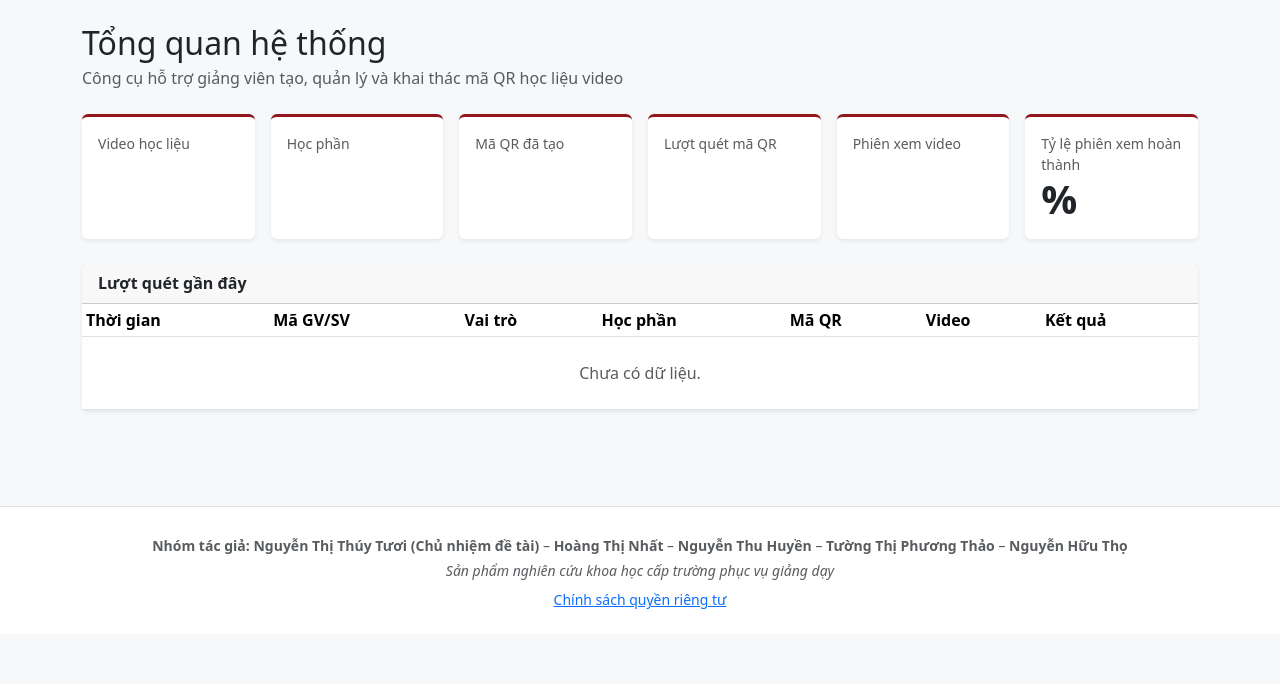
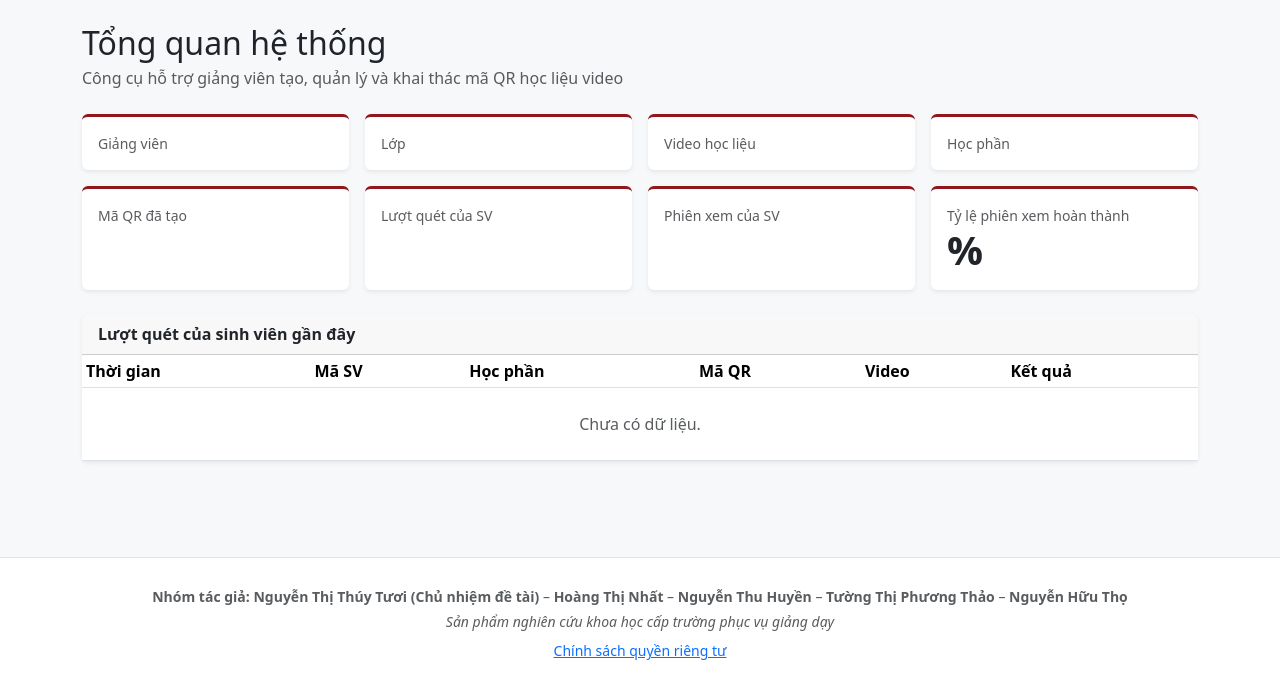
Before and after one commit to congviecanh1990-spec/slc-qr-learning-hub, a Flask app: template templates/dashboard.html in a window 1280 px wide. Shown: the part 75-759 px from the top of the page. Run offline with Flask 3, Linux system fonts and the light colour scheme; the template is opened without the code that fills it, so the values that code supplies are empty; some libraries are stand-ins or nearby versions.

Commit message:
Update v3.8

```diff
--- a/VERSION.txt
+++ b/VERSION.txt
@@ -1 +1 @@
-3.7
+3.8
--- a/app.py
+++ b/app.py
@@ -385,6 +385,14 @@ def assign_auto_class_code(class_group: ClassGroup) -> str:
     return class_group.code
 
 
+def assign_auto_school_class_code(school_class: SchoolClass) -> str:
+    """Sinh mã lớp dùng chung tự động; quản trị viên chỉ nhập tên lớp và giao GVCN."""
+    if not school_class.id:
+        db.session.flush()
+    school_class.code = f"L{school_class.id:06d}"
+    return school_class.code
+
+
 def video_is_usable(video: Video | None) -> bool:
     return bool(video and video.is_available and video.embeddable is not False and video.privacy_status != "private")
 
@@ -695,6 +703,7 @@ def register_routes(app):
             "research_page": "research",
             "error_logs_page": "errors",
             "data_management": "data_admin",
+            "update_display_name": "", "reset_lecturer_data": "",
             "backup_zip": "data_admin",
             "restore_backup": "data_admin",
         }
@@ -732,8 +741,10 @@ def register_routes(app):
         videos = visible_video_query(user).count()
         qrs = QrCode.query.filter_by(owner_id=user.id, active=True).count() if user.role != "admin" else QrCode.query.filter_by(active=True).count()
         courses = Course.query.filter_by(owner_id=user.id, active=True).count() if user.role != "admin" else Course.query.filter_by(active=True).count()
-        scan_q = ScanLog.query.join(QrCode, ScanLog.qr_id == QrCode.id)
-        watch_q = WatchSession.query.join(QrCode, WatchSession.qr_id == QrCode.id)
+
+        # Giao diện thống kê chỉ đánh giá hoạt động quét/xem của sinh viên.
+        scan_q = ScanLog.query.join(QrCode, ScanLog.qr_id == QrCode.id).filter(ScanLog.role == "SV")
+        watch_q = WatchSession.query.join(QrCode, WatchSession.qr_id == QrCode.id).filter(WatchSession.role == "SV")
         if user.role != "admin":
             scan_q = scan_q.filter(QrCode.owner_id == user.id)
             watch_q = watch_q.filter(QrCode.owner_id == user.id)
@@ -742,8 +753,14 @@ def register_routes(app):
         completed = watch_q.filter(WatchSession.completed.is_(True)).count()
         completion_rate = round(100 * completed / watch, 1) if watch else 0
         recent_scans = scan_q.order_by(ScanLog.scanned_at.desc()).limit(10).all()
-        return render_template("dashboard.html", videos=videos, courses=courses, qrs=qrs, scans=scans, watch=watch,
-                               completion_rate=completion_rate, recent_scans=recent_scans)
+        lecturer_count = User.query.filter_by(role="lecturer").count()
+        class_count = SchoolClass.query.filter_by(active=True).count()
+        lecturers_for_reset = User.query.filter_by(role="lecturer").order_by(User.name, User.email).all() if user.role == "admin" else []
+        return render_template(
+            "dashboard.html", videos=videos, courses=courses, qrs=qrs, scans=scans, watch=watch,
+            completion_rate=completion_rate, recent_scans=recent_scans, lecturer_count=lecturer_count,
+            class_count=class_count, lecturers_for_reset=lecturers_for_reset,
+        )
 
     @app.get("/auth/login")
     def login():
@@ -783,7 +800,10 @@ def register_routes(app):
                 db.session.add(user)
                 db.session.flush()
             else:
-                user.name = info.get("name") or user.name
+                # Họ tên hiển thị có thể được người dùng hiệu chỉnh trong Web App;
+                # không ghi đè lại bằng tên hồ sơ Google ở những lần đăng nhập sau.
+                if not (user.name or "").strip():
+                    user.name = info.get("name") or email
                 user.google_sub = info.get("sub") or user.google_sub
                 # Quyền quản trị chỉ dựa trên ADMIN_EMAILS hiện hành. Mọi tài khoản
                 # Google khác luôn là giảng viên, kể cả trước đây từng được cấu hình admin.
@@ -828,6 +848,19 @@ def register_routes(app):
             db.session.commit()
             flash(f"Đăng nhập thất bại: {exc}", "danger")
             return redirect(url_for("index"))
+
+    @app.post("/profile/display-name")
+    @login_required
+    def update_display_name():
+        user = current_user()
+        display_name = re.sub(r"\s+", " ", (request.form.get("display_name") or "").strip())
+        if len(display_name) < 2:
+            flash("Vui lòng nhập họ và tên đầy đủ để hiển thị trên hệ thống.", "warning")
+            return redirect(url_for("index"))
+        user.name = display_name[:255]
+        db.session.commit()
+        flash("Đã cập nhật họ tên hiển thị.", "success")
+        return redirect(url_for("index"))
 
     @app.get("/auth/logout")
     def logout():
@@ -1934,22 +1967,18 @@ def register_routes(app):
     @login_required
     def analytics():
         user = current_user()
-        scan_q = ScanLog.query.join(QrCode, ScanLog.qr_id == QrCode.id)
-        watch_q = WatchSession.query.join(QrCode, WatchSession.qr_id == QrCode.id)
+        scan_q = ScanLog.query.join(QrCode, ScanLog.qr_id == QrCode.id).filter(ScanLog.role == "SV")
+        watch_q = WatchSession.query.join(QrCode, WatchSession.qr_id == QrCode.id).filter(WatchSession.role == "SV")
         if user.role != "admin":
             scan_q = scan_q.filter(QrCode.owner_id == user.id)
             watch_q = watch_q.filter(QrCode.owner_id == user.id)
 
         participant = request.args.get("participant", "").strip()
-        role = request.args.get("role", "").strip()
         class_code = request.args.get("class_code", "").strip()
         qr_slug = request.args.get("qr", "").strip()
         if participant:
             scan_q = scan_q.filter(ScanLog.participant_code.ilike(f"%{participant}%"))
             watch_q = watch_q.filter(WatchSession.participant_code.ilike(f"%{participant}%"))
-        if role in {"GV", "SV"}:
-            scan_q = scan_q.filter(ScanLog.role == role)
-            watch_q = watch_q.filter(WatchSession.role == role)
         if class_code:
             scan_q = scan_q.filter(ScanLog.class_code == class_code)
             watch_q = watch_q.filter(WatchSession.class_code == class_code)
@@ -1974,7 +2003,7 @@ def register_routes(app):
         for legacy in ClassGroup.query.all():
             class_name_map.setdefault(legacy.code, legacy.name)
 
-        day_q = db.session.query(func.date(ScanLog.scanned_at), func.count(ScanLog.id)).join(QrCode, ScanLog.qr_id == QrCode.id)
+        day_q = db.session.query(func.date(ScanLog.scanned_at), func.count(ScanLog.id)).join(QrCode, ScanLog.qr_id == QrCode.id).filter(ScanLog.role == "SV")
         if user.role != "admin":
             day_q = day_q.filter(QrCode.owner_id == user.id)
         by_day = day_q.group_by(func.date(ScanLog.scanned_at)).order_by(func.date(ScanLog.scanned_at)).limit(30).all()
@@ -1989,13 +2018,13 @@ def register_routes(app):
     def export_scans():
         out = io.StringIO()
         w = csv.writer(out)
-        w.writerow(["scan_id", "participant_code", "role", "class_code", "course", "qr_slug", "video_id", "scanned_at", "success"])
-        user = current_user()
-        q = ScanLog.query.join(QrCode, ScanLog.qr_id == QrCode.id)
+        w.writerow(["Mã lượt quét", "Mã sinh viên", "Mã lớp", "Học phần", "Mã QR", "Mã video YouTube", "Thời gian quét", "Thành công"])
+        user = current_user()
+        q = ScanLog.query.join(QrCode, ScanLog.qr_id == QrCode.id).filter(ScanLog.role == "SV")
         if user.role != "admin":
             q = q.filter(QrCode.owner_id == user.id)
         for s in q.order_by(ScanLog.scanned_at).all():
-            w.writerow([s.id, s.participant_code, s.role, s.class_code, s.course.code if s.course else "", s.qr.slug if s.qr else "", s.video.youtube_video_id if s.video else "", s.scanned_at.isoformat(), int(s.success)])
+            w.writerow([s.id, s.participant_code, s.class_code, s.course.code if s.course else "", s.qr.slug if s.qr else "", s.video.youtube_video_id if s.video else "", s.scanned_at.isoformat(), int(s.success)])
         return Response(out.getvalue(), mimetype="text/csv", headers={"Content-Disposition": "attachment; filename=scan_logs.csv"})
 
     @app.get("/exports/watch.csv")
@@ -2003,13 +2032,13 @@ def register_routes(app):
     def export_watch():
         out = io.StringIO()
         w = csv.writer(out)
-        w.writerow(["session_key", "participant_code", "role", "class_code", "qr_slug", "video_id", "started_at", "estimated_watch_seconds", "max_position", "duration_seconds", "completion_percent", "completed"])
-        user = current_user()
-        q = WatchSession.query.join(QrCode, WatchSession.qr_id == QrCode.id)
+        w.writerow(["Mã phiên xem", "Mã sinh viên", "Mã lớp", "Mã QR", "Mã video YouTube", "Thời gian bắt đầu", "Thời lượng xem ước tính", "Vị trí xa nhất", "Thời lượng video", "Tỷ lệ hoàn thành", "Đã hoàn thành"])
+        user = current_user()
+        q = WatchSession.query.join(QrCode, WatchSession.qr_id == QrCode.id).filter(WatchSession.role == "SV")
         if user.role != "admin":
             q = q.filter(QrCode.owner_id == user.id)
         for s in q.order_by(WatchSession.started_at).all():
-            w.writerow([s.session_key, s.participant_code, s.role, s.class_code, s.qr.slug if s.qr else "", s.video.youtube_video_id if s.video else "", s.started_at.isoformat(), round(s.estimated_watch_seconds, 2), round(s.max_position, 2), round(s.duration_seconds, 2), round(s.completion_percent, 2), int(s.completed)])
+            w.writerow([s.session_key, s.participant_code, s.class_code, s.qr.slug if s.qr else "", s.video.youtube_video_id if s.video else "", s.started_at.isoformat(), round(s.estimated_watch_seconds, 2), round(s.max_position, 2), round(s.duration_seconds, 2), round(s.completion_percent, 2), int(s.completed)])
         return Response(out.getvalue(), mimetype="text/csv", headers={"Content-Disposition": "attachment; filename=watch_sessions.csv"})
 
 
@@ -2059,21 +2088,20 @@ def register_routes(app):
         if user.role != "admin":
             flash("Bạn không có quyền thực hiện thao tác này.", "warning")
             return redirect(url_for("index"))
-        code = (request.form.get("class_code") or "").strip().upper()
         name = (request.form.get("class_name") or "").strip()
         homeroom_id = request.form.get("homeroom_teacher_id", type=int)
-        if not code or not name:
-            flash("Vui lòng nhập mã lớp và tên lớp.", "warning")
-            return redirect(url_for("classes_page"))
-        if SchoolClass.query.filter_by(code=code).first():
-            flash("Mã lớp đã tồn tại trong hệ thống.", "warning")
+        if not name:
+            flash("Vui lòng nhập tên lớp.", "warning")
             return redirect(url_for("classes_page"))
         teacher = db.session.get(User, homeroom_id) if homeroom_id else None
         if teacher and teacher.role != "lecturer":
             teacher = None
-        db.session.add(SchoolClass(code=code[:64], name=name[:255], homeroom_teacher_id=teacher.id if teacher else None))
+        school_class = SchoolClass(code=f"TMP-{secrets.token_hex(8)}", name=name[:255], homeroom_teacher_id=teacher.id if teacher else None)
+        db.session.add(school_class)
+        db.session.flush()
+        assign_auto_school_class_code(school_class)
         db.session.commit()
-        flash(f"Đã tạo lớp “{name}” và lưu vào danh mục lớp dùng chung.", "success")
+        flash(f"Đã tạo lớp “{name}”. Mã lớp {school_class.code} được hệ thống tự động tạo.", "success")
         return redirect(url_for("classes_page"))
 
     @app.post("/admin/classes/<int:class_id>/homeroom")
@@ -2390,6 +2418,59 @@ def register_routes(app):
             lecturers=lecturers,
         )
 
+    def delete_lecturer_business_data(lecturer: User):
+        """Xóa dữ liệu nghiệp vụ/thử nghiệm của một GV nhưng giữ tài khoản, họ tên, email, mã GV và quyền GVCN."""
+        qr_ids = [x[0] for x in db.session.query(QrCode.id).filter(QrCode.owner_id == lecturer.id).all()]
+        course_ids = [x[0] for x in db.session.query(Course.id).filter(Course.owner_id == lecturer.id).all()]
+        channel_ids = [x[0] for x in db.session.query(YouTubeChannel.id).filter(YouTubeChannel.user_id == lecturer.id).all()]
+
+        if qr_ids:
+            watch_ids = [x[0] for x in db.session.query(WatchSession.id).filter(WatchSession.qr_id.in_(qr_ids)).all()]
+            if watch_ids:
+                WatchEvent.query.filter(WatchEvent.watch_session_id.in_(watch_ids)).delete(synchronize_session=False)
+            WatchSession.query.filter(WatchSession.qr_id.in_(qr_ids)).delete(synchronize_session=False)
+            ScanLog.query.filter(ScanLog.qr_id.in_(qr_ids)).delete(synchronize_session=False)
+            QrTargetHistory.query.filter(QrTargetHistory.qr_id.in_(qr_ids)).delete(synchronize_session=False)
+
+        if course_ids:
+            Participant.query.filter(Participant.course_id.in_(course_ids)).delete(synchronize_session=False)
+            CourseVideo.query.filter(CourseVideo.course_id.in_(course_ids)).delete(synchronize_session=False)
+            CoursePlaylist.query.filter(CoursePlaylist.course_id.in_(course_ids)).delete(synchronize_session=False)
+            CourseClass.query.filter(CourseClass.course_id.in_(course_ids)).delete(synchronize_session=False)
+            ClassGroup.query.filter(ClassGroup.course_id.in_(course_ids)).delete(synchronize_session=False)
+
+        QrCode.query.filter_by(owner_id=lecturer.id).delete(synchronize_session=False)
+        Course.query.filter_by(owner_id=lecturer.id).delete(synchronize_session=False)
+
+        if channel_ids:
+            HubEvent.query.filter(HubEvent.channel_id.in_(channel_ids)).delete(synchronize_session=False)
+            # HubSubscription/Playlist/Video/PlaylistVideo được xóa theo cascade khi xóa kênh.
+        YouTubeChannel.query.filter_by(user_id=lecturer.id).delete(synchronize_session=False)
+
+        ExperimentRun.query.filter_by(owner_id=lecturer.id).delete(synchronize_session=False)
+        FunctionalTestRun.query.filter_by(owner_id=lecturer.id).delete(synchronize_session=False)
+        SurveyResult.query.filter_by(owner_id=lecturer.id).delete(synchronize_session=False)
+
+    @app.post("/admin/lecturers/<int:lecturer_id>/reset-data")
+    @login_required
+    def reset_lecturer_data(lecturer_id):
+        user = current_user()
+        if user.role != "admin":
+            abort(403)
+        lecturer = db.session.get(User, lecturer_id) or abort(404)
+        if lecturer.role != "lecturer":
+            flash("Chỉ có thể xóa dữ liệu của tài khoản giảng viên.", "warning")
+            return redirect(url_for("index"))
+        try:
+            display = lecturer.name or lecturer.email
+            delete_lecturer_business_data(lecturer)
+            db.session.commit()
+            flash(f"Đã xóa dữ liệu nghiệp vụ và thử nghiệm của giảng viên {display}. Tài khoản, mã GV và quyền GVCN được giữ lại.", "success")
+        except Exception as exc:
+            db.session.rollback()
+            flash(f"Không thể xóa dữ liệu của giảng viên: {exc}", "danger")
+        return redirect(url_for("index"))
+
     @app.post("/admin/reset-all-data")
     @login_required
     def reset_all_data():
@@ -2397,13 +2478,22 @@ def register_routes(app):
         if user.role != "admin":
             abort(403)
         try:
-            # Xóa toàn bộ dữ liệu theo thứ tự ngược để tôn trọng khóa ngoại.
-            # Giữ nguyên cấu trúc DB và cấu hình Render/Google OAuth bên ngoài DB.
+            admin_id = user.id
+            # Xóa toàn bộ dữ liệu nghiệp vụ/thử nghiệm nhưng giữ tài khoản + phiên OAuth
+            # của chính quản trị viên đang thao tác để không phải đăng nhập lại.
+            # Tất cả tài khoản GV bị xóa nên toàn bộ mã GV đã cấp cũng được làm mới từ đầu.
+            keep_models = {User, OAuthAccount}
             for _, model in reversed(backup_table_specs()):
+                if model in keep_models:
+                    continue
                 db.session.execute(model.__table__.delete())
+            OAuthAccount.query.filter(OAuthAccount.user_id != admin_id).delete(synchronize_session=False)
+            User.query.filter(User.id != admin_id).delete(synchronize_session=False)
+            user.lecturer_code = None
             db.session.commit()
-            session.clear()
-            flash("Đã xóa toàn bộ dữ liệu đã lưu. Vui lòng đăng nhập lại để bắt đầu phiên thử nghiệm mới.", "success")
+            session["user_id"] = admin_id
+            session.permanent = True
+            flash("Đã xóa toàn bộ dữ liệu đã lưu và toàn bộ mã GV đã cấp. Phiên quản trị hiện tại được giữ để bạn tiếp tục thiết lập hệ thống từ đầu.", "success")
             return redirect(url_for("index"))
         except Exception as exc:
             db.session.rollback()
--- a/templates/base.html
+++ b/templates/base.html
@@ -21,7 +21,7 @@
       {% if me %}
       <div class="d-none d-lg-flex align-items-center gap-2 small text-end">
         <div>
-          <div class="fw-semibold">{{ me.name }}</div>
+          <div class="fw-semibold">{{ me.name or me.email }}</div>
           <span class="badge text-bg-secondary">{{ 'Quản trị viên' if me.role == 'admin' else 'Giảng viên' }}</span>
           {% if me.role == 'lecturer' %}
             <div class="mt-1 text-muted">Mã GV: <strong>{{ me.lecturer_code or 'Chưa được cấp' }}</strong></div>
@@ -51,7 +51,7 @@
           {% endif %}
         </ul>
         <div class="d-lg-none small border-top pt-2 mt-2">
-          <span class="fw-semibold">{{ me.name }}</span> · {{ 'Quản trị viên' if me.role == 'admin' else 'Giảng viên' }}
+          <span class="fw-semibold">{{ me.name or me.email }}</span> · {{ 'Quản trị viên' if me.role == 'admin' else 'Giảng viên' }}
           {% if me.role == 'lecturer' %}<span class="ms-2">Mã GV: <strong>{{ me.lecturer_code or 'Chưa được cấp' }}</strong></span>{% endif %}
           <a class="btn btn-outline-secondary btn-sm ms-2" href="{{ url_for('logout') }}">Đăng xuất</a>
         </div>
--- a/templates/dashboard.html
+++ b/templates/dashboard.html
@@ -4,22 +4,44 @@
   <h2 class="mb-1">Tổng quan hệ thống</h2>
   <div class="text-muted">{{ app_tagline }}</div>
 </div>
+
 {% if me and me.role == 'lecturer' %}
-<div class="alert {{ 'alert-info' if me.lecturer_code else 'alert-warning' }} border mb-4">
-  <strong>Mã GV thực nghiệm:</strong> {{ me.lecturer_code or 'Chưa được quản trị viên cấp' }}.
-  {% if me.lecturer_code %}Mã này được hệ thống dùng để nhận diện giảng viên khi giảng viên thực sự quét mã QR; không cần nhập lại khi đã đăng nhập.{% else %}Vui lòng liên hệ quản trị viên để được cấp mã trước khi tham gia các lượt quét phục vụ thực nghiệm.{% endif %}
+<div class="card shadow-sm mb-4">
+  <div class="card-header fw-bold">Thông tin giảng viên</div>
+  <div class="card-body">
+    <div class="row g-3 align-items-end">
+      <div class="col-lg-6">
+        <form method="post" action="{{ url_for('update_display_name') }}" class="row g-2 align-items-end">
+          <input type="hidden" name="csrf_token" value="{{ csrf_token() }}">
+          <div class="col-md-8">
+            <label class="form-label fw-bold">Họ và tên hiển thị</label>
+            <input class="form-control" name="display_name" value="{{ me.name }}" required maxlength="255">
+            <div class="form-text">Bạn có thể sửa lại họ tên cho đúng với thông tin giảng viên. Tên này không bị thay lại theo tên Gmail ở lần đăng nhập sau.</div>
+          </div>
+          <div class="col-md-4"><button class="btn btn-outline-primary w-100">Lưu họ tên</button></div>
+        </form>
+      </div>
+      <div class="col-lg-6">
+        <div><strong>Email:</strong> {{ me.email }}</div>
+        <div class="mt-2"><strong>Mã GV thực nghiệm:</strong> {{ me.lecturer_code or 'Chưa được quản trị viên cấp' }}</div>
+      </div>
+    </div>
+  </div>
 </div>
 {% endif %}
+
 <div class="row g-3 mb-4">
   {% for label, value in [
+    ('Giảng viên', lecturer_count),
+    ('Lớp', class_count),
     ('Video học liệu', videos),
     ('Học phần', courses),
     ('Mã QR đã tạo', qrs),
-    ('Lượt quét mã QR', scans),
-    ('Phiên xem video', watch),
+    ('Lượt quét của SV', scans),
+    ('Phiên xem của SV', watch),
     ('Tỷ lệ phiên xem hoàn thành', completion_rate ~ '%')
   ] %}
-  <div class="col-6 col-md-4 col-xl-2">
+  <div class="col-6 col-md-4 col-xl-3">
     <div class="card shadow-sm h-100 metric-card">
       <div class="card-body">
         <div class="text-muted small">{{ label }}</div>
@@ -31,25 +53,22 @@
 </div>
 
 <div class="card shadow-sm mb-4">
-  <div class="card-header fw-semibold">Lượt quét gần đây</div>
+  <div class="card-header fw-semibold">Lượt quét của sinh viên gần đây</div>
   <div class="table-responsive">
     <table class="table table-sm mb-0">
-      <thead>
-        <tr><th>Thời gian</th><th>Mã GV/SV</th><th>Vai trò</th><th>Học phần</th><th>Mã QR</th><th>Video</th><th>Kết quả</th></tr>
-      </thead>
+      <thead><tr><th>Thời gian</th><th>Mã SV</th><th>Học phần</th><th>Mã QR</th><th>Video</th><th>Kết quả</th></tr></thead>
       <tbody>
         {% for s in recent_scans %}
         <tr>
           <td>{{ s.scanned_at }}</td>
           <td>{{ s.participant_code }}</td>
-          <td>{{ 'Giảng viên' if s.role == 'GV' else 'Sinh viên' }}</td>
           <td>{{ s.course.name if s.course else '—' }}</td>
           <td>{{ s.qr.slug if s.qr else '' }}</td>
           <td>{{ s.video.title[:45] if s.video else ((s.qr.title[:45] ~ ' (playlist)') if s.qr and s.qr.is_playlist else '') }}</td>
-          <td>{{ '✓' if s.success else '✕' }}</td>
+          <td>{{ 'Thành công' if s.success else 'Không thành công' }}</td>
         </tr>
         {% else %}
-        <tr><td colspan="7" class="text-center text-muted py-4">Chưa có dữ liệu.</td></tr>
+        <tr><td colspan="6" class="text-center text-muted py-4">Chưa có dữ liệu.</td></tr>
         {% endfor %}
       </tbody>
     </table>
@@ -57,16 +76,44 @@
 </div>
 
 {% if me and me.role == 'admin' %}
+<div class="card border-warning shadow-sm mb-4">
+  <div class="card-header fw-bold">Xóa dữ liệu của một giảng viên</div>
+  <div class="card-body">
+    <p class="mb-3">Dùng khi cần làm sạch dữ liệu thử nghiệm của một giảng viên. Hệ thống xóa kênh/video đã đồng bộ, học phần, QR, lượt quét/xem và dữ liệu thực nghiệm do giảng viên đó tạo; vẫn giữ tài khoản, họ tên, email, mã GV và quyền GVCN.</p>
+    <form id="resetLecturerForm" method="post" class="row g-2 align-items-end" onsubmit="return prepareLecturerReset(this);">
+      <input type="hidden" name="csrf_token" value="{{ csrf_token() }}">
+      <div class="col-md-9">
+        <label class="form-label fw-bold">Giảng viên cần xóa dữ liệu</label>
+        <select class="form-select" id="resetLecturerSelect" required>
+          <option value="">— Chọn giảng viên —</option>
+          {% for u in lecturers_for_reset %}<option value="{{ u.id }}">{{ u.name or u.email }} — {{ u.email }}</option>{% endfor %}
+        </select>
+      </div>
+      <div class="col-md-3"><button class="btn btn-outline-danger w-100">Xóa dữ liệu của GV</button></div>
+    </form>
+  </div>
+</div>
+
 <div class="card border-danger shadow-sm mt-4">
-  <div class="card-header fw-bold text-danger">Xóa dữ liệu thử nghiệm</div>
+  <div class="card-header fw-bold text-danger">Xóa toàn bộ dữ liệu đã lưu</div>
   <div class="card-body">
-    <p class="mb-2">Nút dưới đây xóa toàn bộ dữ liệu đang lưu trong cơ sở dữ liệu của ứng dụng, bao gồm tài khoản đăng nhập, kết nối YouTube, video đã đồng bộ, học phần, lớp, mã QR, lịch sử quét/xem, dữ liệu kiểm thử và khảo sát. Cấu hình Render/Google OAuth không bị xóa.</p>
-    <p class="small text-danger fw-bold mb-3">Chỉ sử dụng khi cần làm sạch hoàn toàn dữ liệu thử nghiệm. Sau khi xóa, bạn sẽ phải đăng nhập lại và đồng bộ lại kênh YouTube.</p>
-    <form method="post" action="{{ url_for('reset_all_data') }}" onsubmit="return confirm('CẢNH BÁO: Thao tác này sẽ xóa TOÀN BỘ dữ liệu ứng dụng và không thể hoàn tác. Bạn có chắc chắn?') && confirm('Xác nhận lần cuối: xóa toàn bộ dữ liệu đã lưu?');">
+    <p class="mb-2">Thao tác này xóa toàn bộ dữ liệu nghiệp vụ và thử nghiệm của hệ thống, gồm giảng viên, mã GV đã cấp, kết nối YouTube, video, học phần, lớp, sinh viên, QR, lịch sử quét/xem, dữ liệu kiểm thử và khảo sát.</p>
+    <p class="small text-danger fw-bold mb-3">Tài khoản và phiên đăng nhập của quản trị viên đang thực hiện được giữ lại để có thể thiết lập lại hệ thống ngay, không cần đăng nhập Google lại.</p>
+    <form method="post" action="{{ url_for('reset_all_data') }}" onsubmit="return confirm('CẢNH BÁO: Thao tác này sẽ xóa TOÀN BỘ dữ liệu đã lưu và toàn bộ mã GV đã cấp. Bạn có chắc chắn?') && confirm('Xác nhận lần cuối: xóa toàn bộ dữ liệu và làm lại từ đầu?');">
       <input type="hidden" name="csrf_token" value="{{ csrf_token() }}">
       <button class="btn btn-danger">Xóa toàn bộ dữ liệu đã lưu</button>
     </form>
   </div>
 </div>
+<script>
+function prepareLecturerReset(form){
+  const select=document.getElementById('resetLecturerSelect');
+  if(!select.value){return false;}
+  const label=select.options[select.selectedIndex].text;
+  if(!confirm('Xóa toàn bộ dữ liệu nghiệp vụ và thử nghiệm của ' + label + '?')){return false;}
+  form.action='{{ url_for("reset_lecturer_data", lecturer_id=0) }}'.replace('/0/', '/' + select.value + '/');
+  return true;
+}
+</script>
 {% endif %}
 {% endblock %}
```
Also changed, not shown: HUONG_DAN_RENDER_NGAN.md (+3 -0 lines), templates/analytics.html (+26 -4 lines), templates/classes.html (+4 -5 lines), README.md.
